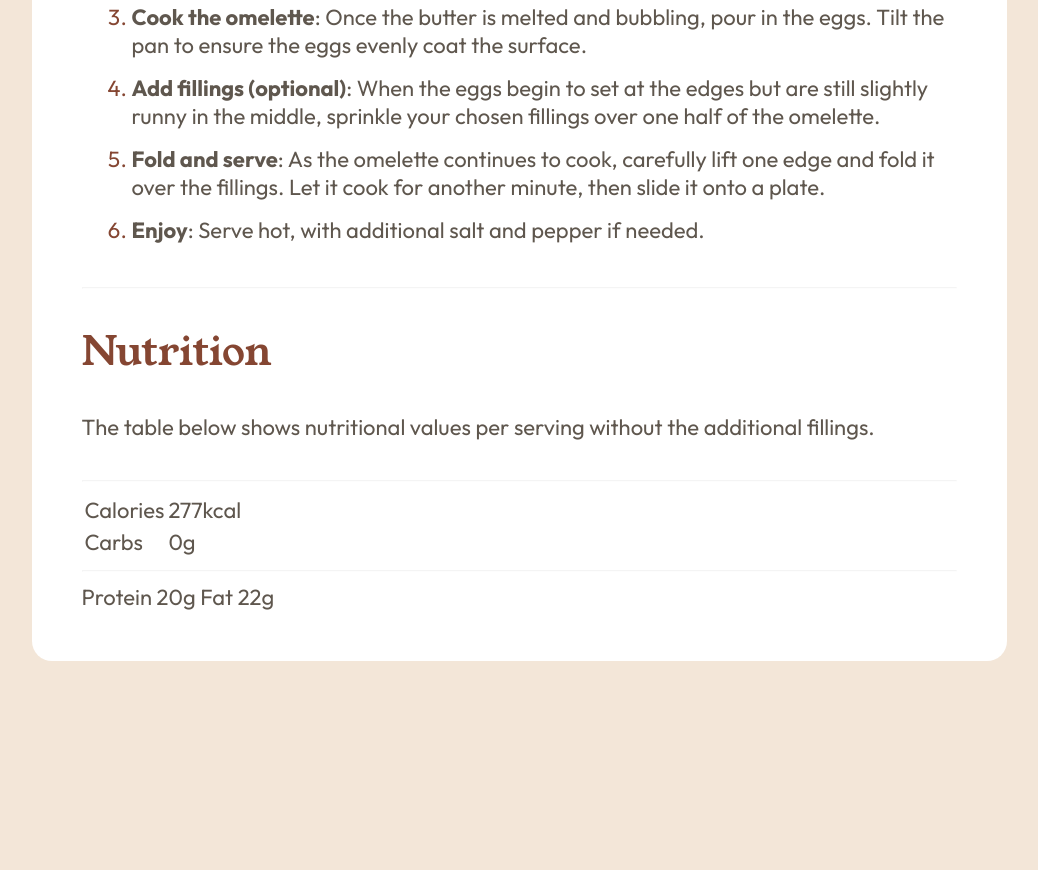
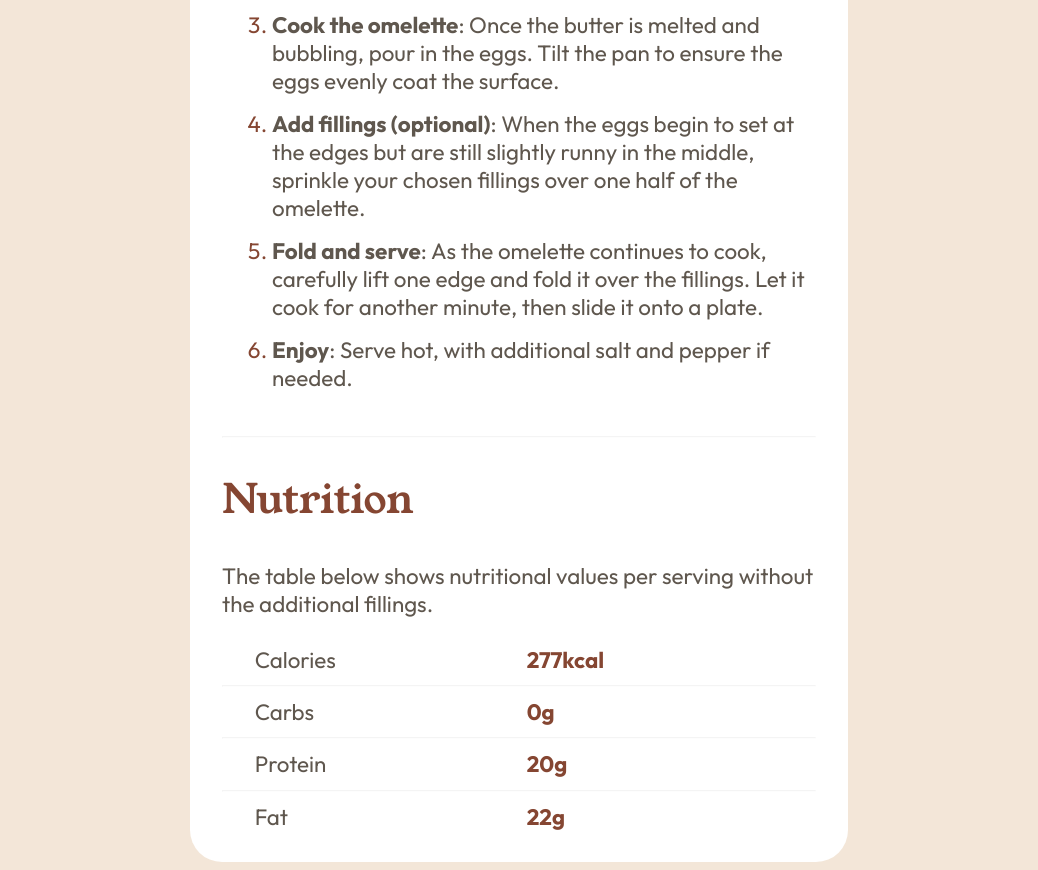
Before and after one commit to FilipBylbo/RecipePage, a plain HTML site: page index.html in a window 1280 px wide. Shown: the part 1591-2461 px from the top of the page, without its empty margins (121-1159 px from the left). Before the commit the page ends 2260 px from the top, so only its background shows below. Drawn offline with Linux system fonts and the light colour scheme.

Commit message:
Final touches

```diff
--- a/index.html
+++ b/index.html
@@ -12,19 +12,31 @@
 
  <style>
   *{box-sizing: border-box;font-style:normal; color:hsl(30, 10%, 34%)}
-  body {background-color:  hsl(30, 54%, 90%);display:flex; flex-direction:column;justify-content: center;align-items:center; vertical-align: middle;font-family:"Outfit";font-weight: 400;font-size:22px}
-  .card {background-color: hsl(0, 0%, 100%);width: 975px;height: auto; padding:50px;border-radius: 20px;justify-content: center}
+
+  body {background-color:  hsl(30, 54%, 90%);display:flex; flex-direction:column;justify-content: center;align-items:center; vertical-align: middle;font-family:"Outfit";font-weight: 400;font-size:1.4em}
+
+  .card {background-color: hsl(0, 0%, 100%);width: 52%;height: auto; padding:2.5%;border-radius: 2rem;justify-content: center; margin-top:10px}
+
   .image {max-width: 100%; height:auto; border-radius: 10px;}
-  h1 {font-size: 50px;-webkit-text-fill-color: hsl(24, 5%, 18%);font-family:"Young Serif";font-weight: 400;}
-  h2 {-webkit-text-fill-color: hsl(14, 45%, 36%);font-family:"Young Serif";font-weight: 400;font-size:40px}
+
+  h1 {font-size: 2.25em;-webkit-text-fill-color: hsl(24, 5%, 18%);font-family:"Young Serif";font-weight: 400;}
+
+  h2 {-webkit-text-fill-color: hsl(14, 45%, 36%);font-family:"Young Serif";font-weight: 400;font-size:1.8em}
+
   h3 {-webkit-text-fill-color: hsl(332, 51%, 32%);}
   .listbox {padding:10px;border-radius: 20px}
-  .listboxpink{background-color: hsl(330, 100%, 98%);padding:10px;padding-left:40px;border-radius: 20px; margin-top:50px; margin-bottom:10px;li::marker{color: hsl(332, 51%, 32%)}}
-  .tablebox{width: 90%; height: 50px;}
+
+  .listboxpink{background-color: hsl(330, 100%, 98%);padding:10px;padding-left:6%;border-radius: 20px; margin-top:50px; margin-bottom:10px;li::marker{color: hsl(332, 51%, 32%)}}
+
+  .tablerow{display:flex; flex-direction: row; width:100%}
+  .tablerowtxt2{-webkit-text-fill-color:hsl(14, 45%, 36%); padding-left:2.3%}
+  .tablerowtxt1{width:49%;text-align: left;padding-left:5.5%}
+
   hr{opacity: 10%;}
   br{line-height: 10px;}
   li::marker {color: hsl(14, 45%, 36%);font-style: bold;}
   li{margin-top:15px}
+
  </style>
 </head>
 <body>
@@ -74,20 +86,19 @@
 
   The table below shows nutritional values per serving without the additional fillings.
  <br> <br>
-  <table>
-    <tr><td>Calories</td> <td>277kcal</td></tr>
-
-    <tr> <hr><td>Carbs</td>   <td>0g</td> </tr>
-
-  </table>
- <hr>
+    <div class = "tablerow"> <div class = "tablerowtxt1">Calories</div> <div class = "tablerowtxt2"><b>277kcal</b></div></div>
+    <hr>
+    <div class = "tablerow"> <div class = "tablerowtxt1">Carbs</div> <div class = "tablerowtxt2"><b>0g</b></div></div>
+     <hr>
+    <div class = "tablerow"> <div class = "tablerowtxt1">Protein</div> <div class = "tablerowtxt2"><b>20g</b></div></div>
+    <hr>
+    <div class = "tablerow"> <div class = "tablerowtxt1">Fat</div> <div class = "tablerowtxt2"><b>22g</b></div></div>
 
 
-  Protein
-  20g
 
-  Fat
-  22g
+
+
+
 
 </div>
 </body>
```
